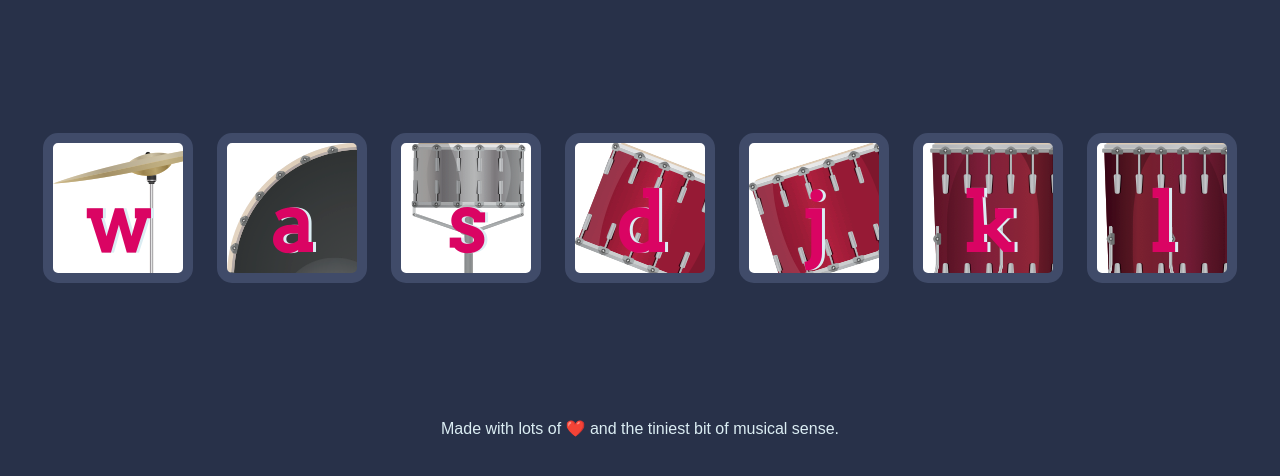
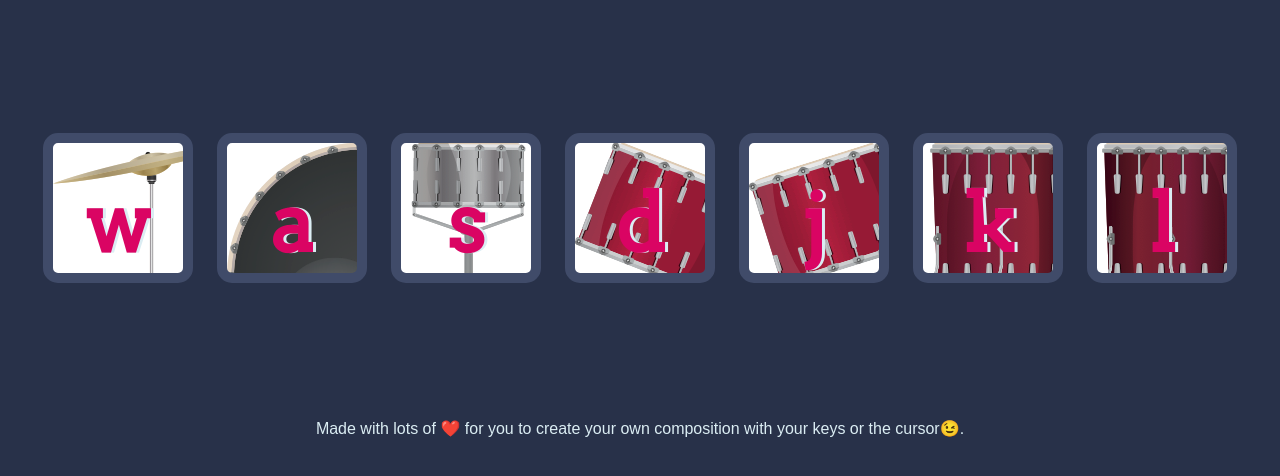
Before and after one commit to Anandarupa-17/js-DrumKit, a plain HTML site: page index.html in a window 1280 px wide. Shown: the part 156-632 px from the top of the page. Drawn offline with Linux system fonts and the light colour scheme; files whose address does not match are found by name.

Commit message:
index.html

```diff
--- a/index.html
+++ b/index.html
@@ -23,7 +23,7 @@
 <script src="./index.js" charset="utf-8"></script>
 </body>
   <footer>
-    Made with lots of ❤️ and the tiniest bit of musical sense.
+    Made with lots of ❤️ for you to create your own composition with your keys or the cursor😉.
   </footer>
 
 </html>
```
